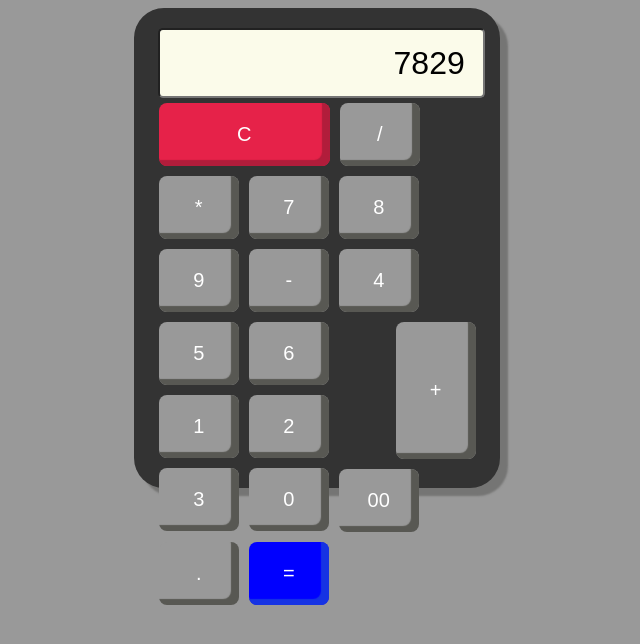
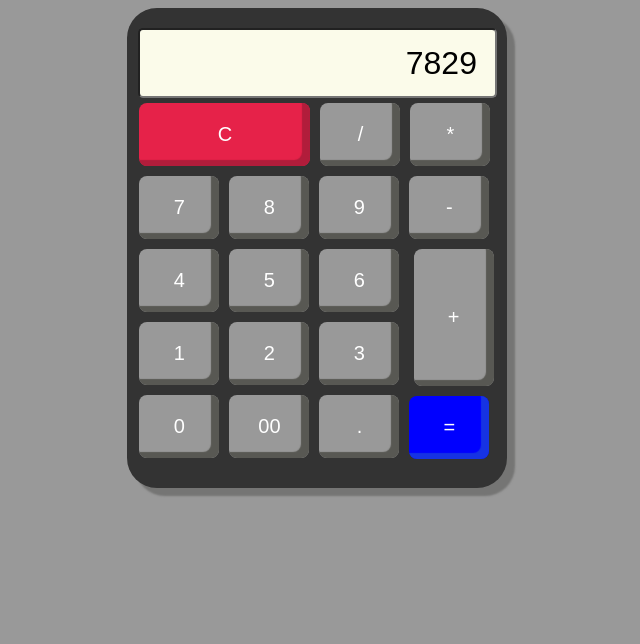
Before and after one commit to shahfawadkhan/task-01-html-css-calculator-design, a plain HTML site: page index.html in a window 1280 px wide. Shown: the whole page, without its empty margins (323-963 px from the left). Drawn offline with Linux system fonts and the light colour scheme.

Commit message:
calculator design

```diff
--- a/index.html
+++ b/index.html
@@ -20,7 +20,7 @@
             <button class="btn btng2" >4</button>
             <button class="btn btng2" >5</button>
             <button class="btn btng2" >6</button>
-            <button class="btn " style="height:137px; float: right; margin-right: 8px; margin-top: 5px;" >+</button>
+            <button class="btn " style="height:137px; float: right; margin-right: 20px; margin-top: 5px;" >+</button>
             <button class="btn btng2" >1</button>
             <button class="btn btng2" >2</button>
             <button class="btn btng2" >3</button>
--- a/style.css
+++ b/style.css
@@ -3,7 +3,7 @@ body{
     background-color: #999999;
 }
 .calculator{
-   width: 29%;
+   width: 30%;
    height: 480px;
    background-color:#333333;
    border-radius: 30px;
@@ -12,9 +12,9 @@ body{
 
 }
 .allbtns{
-    width: 90%;
-    margin: 20px;
-    margin-left: 20px;
+    width: 100%;
+
+    margin-left: 7px;
     float: left;
 }
 .btn{
@@ -23,6 +23,7 @@ body{
     color:white;
     font-size: 20px;
     margin: 5px;
+    margin-left: 5px;
     background-color:#999999;
     box-shadow: inset -8px -6px 1px #585853;
     text-align: center;
@@ -33,7 +34,7 @@ body{
     float: left;
 }
 .myinput{
-    width: 87%;
+    width: 84%;
     padding: 18px;
     height: 30px;
     float: left;
@@ -43,6 +44,7 @@ body{
     background-color: rgb(251, 251, 234);
     text-align: end;
     font-size: xx-large;
+    margin-top: 20px;
 }
 .btng2{
     float: left;
```
